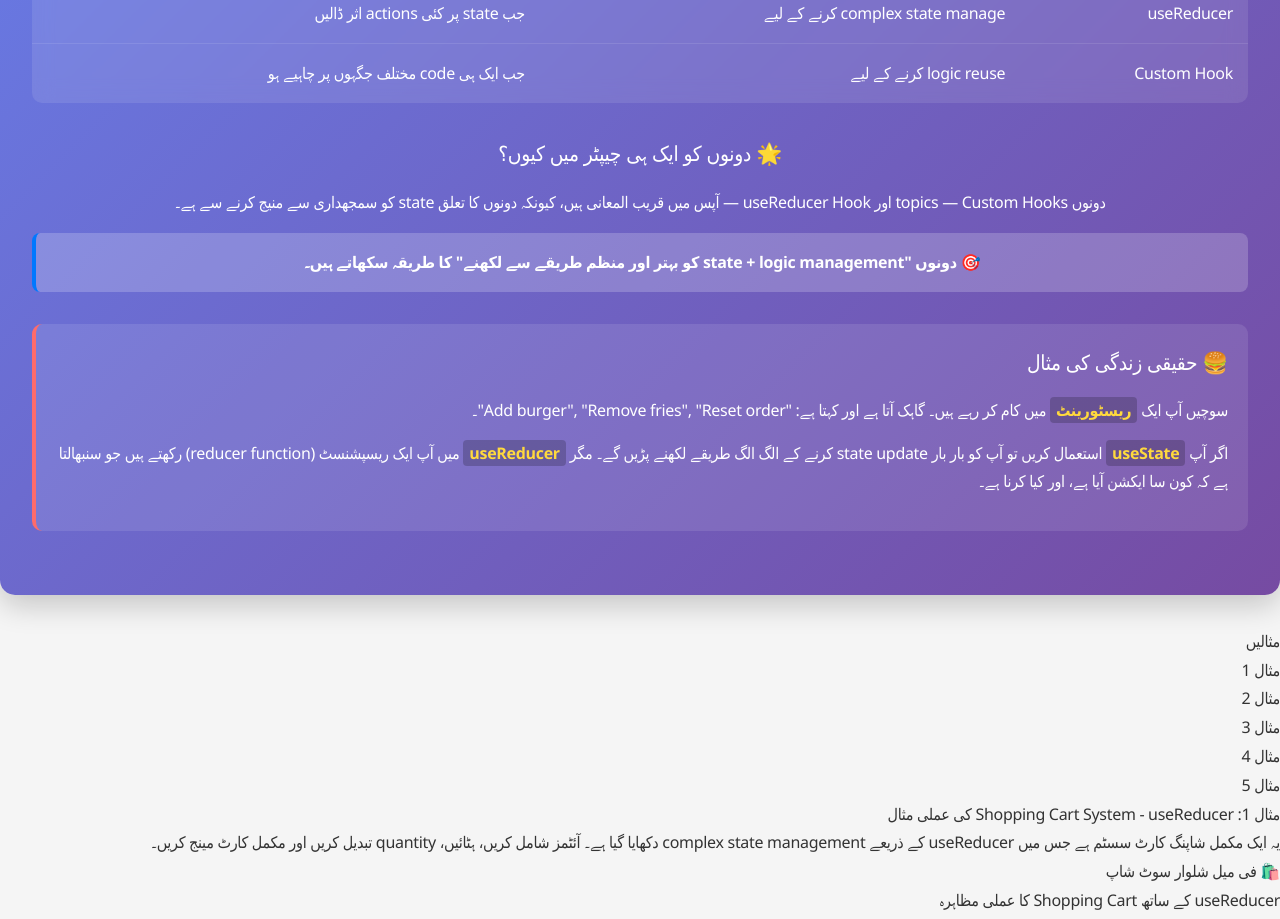
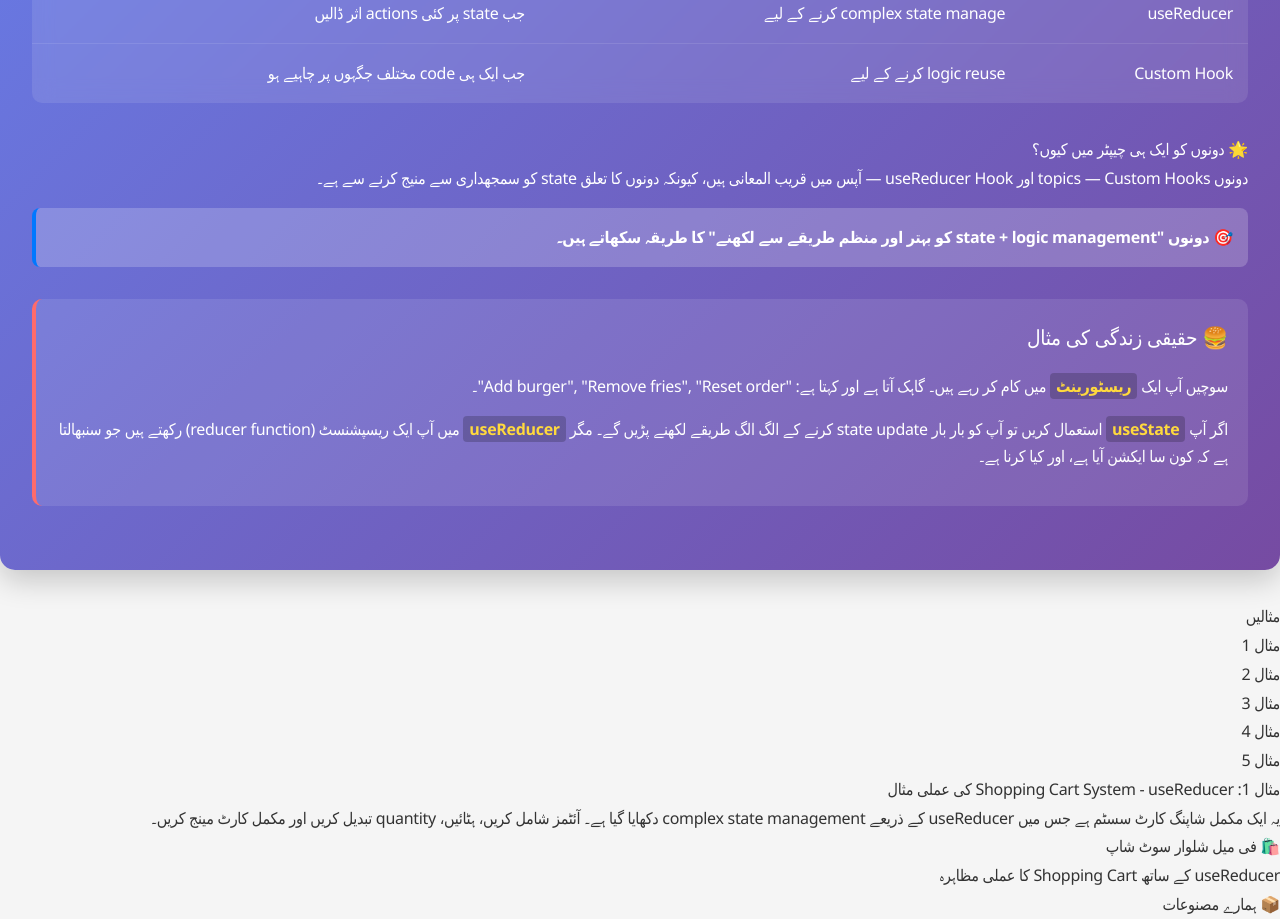
Before and after one commit to mzohaib13d/reacturdu, a React (Vite) app: page /chapter/13 in a window 1280 px wide. Shown: the part 940-1859 px from the top of the page. Built offline with nearby package versions, Linux system fonts and the light colour scheme; a web font is replaced by a local one.

Commit message:
Delete benefits section styles from App9211.css
Removed styles for the benefits section.

```diff
--- a/src/App9211.css
+++ b/src/App9211.css
@@ -138,22 +138,6 @@
   right: 0;
 }
 
-/* Benefits Section */
-.benefits-section {
-  margin: 2rem 0;
-  text-align: center;
-}
-
-.benefits-section h4 {
-  color: white;
-  margin-bottom: 1rem;
-  font-size: 1.3rem;
-}
-
-.benefits-section p {
-  color: white;
-  margin-bottom: 1rem;
-}
 
 .highlight-text {
   background: rgba(255,255,255,0.2);
```
